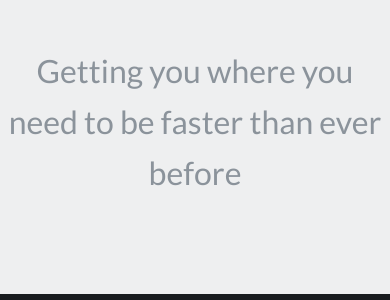
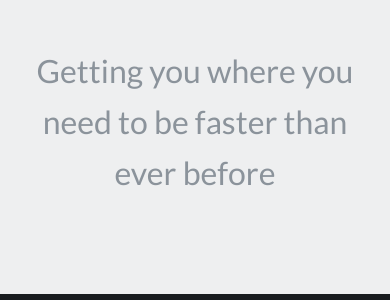
Before and after one commit to naher94/spacex, a Jekyll site: the page built from index.html, in a window 390 px wide. Shown: the part 2671-2971 px from the top of the page. Built offline with Jekyll 4.4.1, drawn with Linux system fonts in a browser that asks for light colours.

Commit message:
Mobile Styling Updated

```diff
--- a/css/spacex.scss
+++ b/css/spacex.scss
@@ -148,10 +148,12 @@ input, [type='date']{
   padding-bottom: 80px;
   margin-top: 80px;
 
-  P{
+  p{
     font-size: 2em;
     text-align: center;
     color: $x-grey;
+    padding-left: 10px;
+    padding-right: 10px;
   }
 }
 
```
Also changed, not shown: 2 other files.
